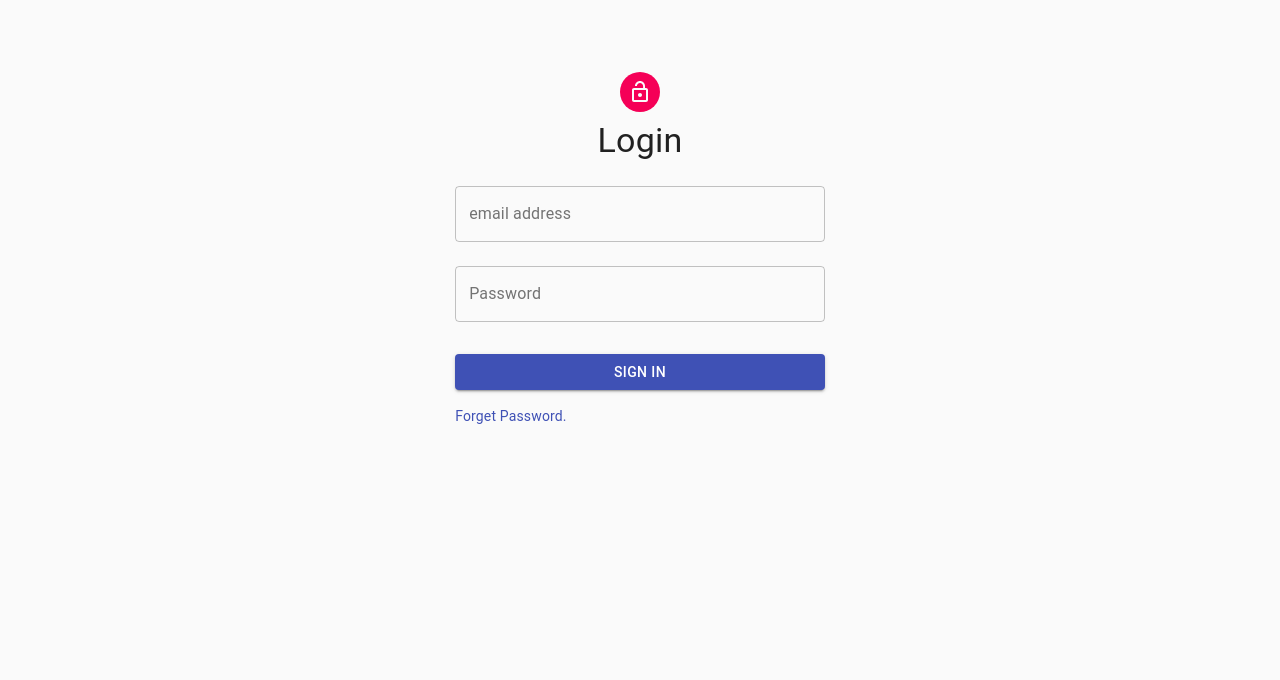
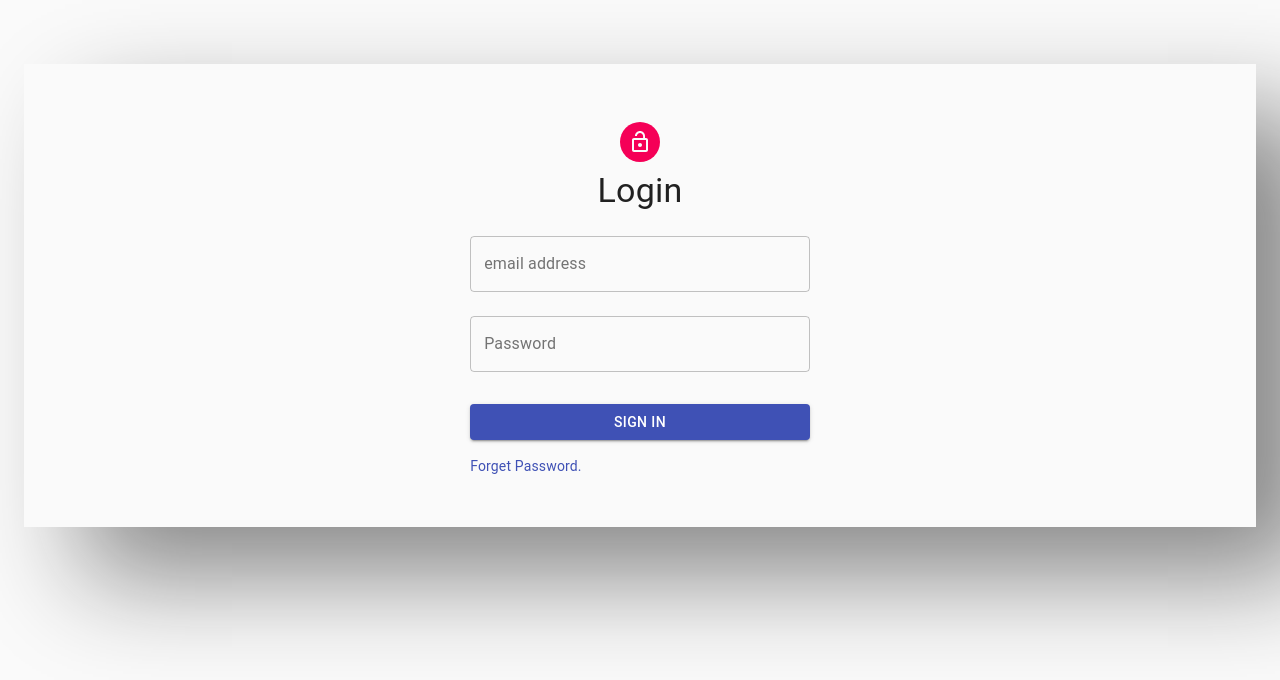
Before and after one commit to davincit/CRM-Ticket, a React (Create React App) app: page / in a window 1280 px wide. Shown: the top 680 px of the page. Built offline with nearby package versions, Linux system fonts and the light colour scheme.

Commit message:
login and resetpasword modified

```diff
--- a/src/components/Login.js
+++ b/src/components/Login.js
@@ -19,6 +19,10 @@ const useStyle = makeStyles((theme) => ({
     display: "flex",
     flexDirection: "column",
     alignItems: "center",
+    boxShadow: "59px 49px 99px 1px #888",
+    margin:"auto",
+    Height: "60%",
+    padding:"50px"
   },
   avatar: {
     margin: theme.spacing(1),
--- a/src/components/ResetPass.js
+++ b/src/components/ResetPass.js
@@ -19,6 +19,10 @@ const useStyle = makeStyles((theme) => ({
     display: "flex",
     flexDirection: "column",
     alignItems: "center",
+    boxShadow: "59px 49px 99px 1px #888",
+    margin:"auto",
+    Height: "60%",
+    padding:"50px"
   },
   avatar: {
     margin: theme.spacing(1),
```
